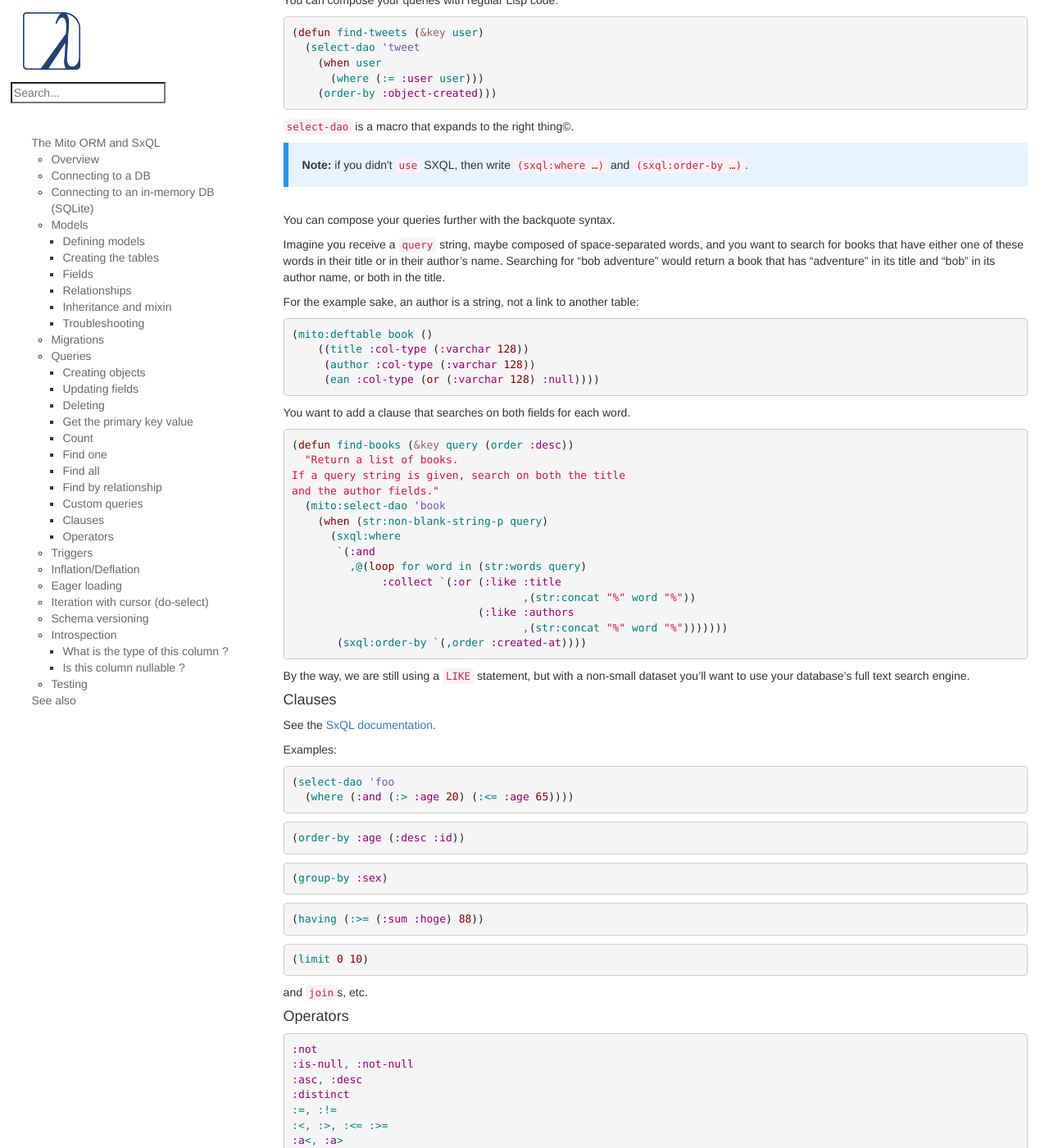
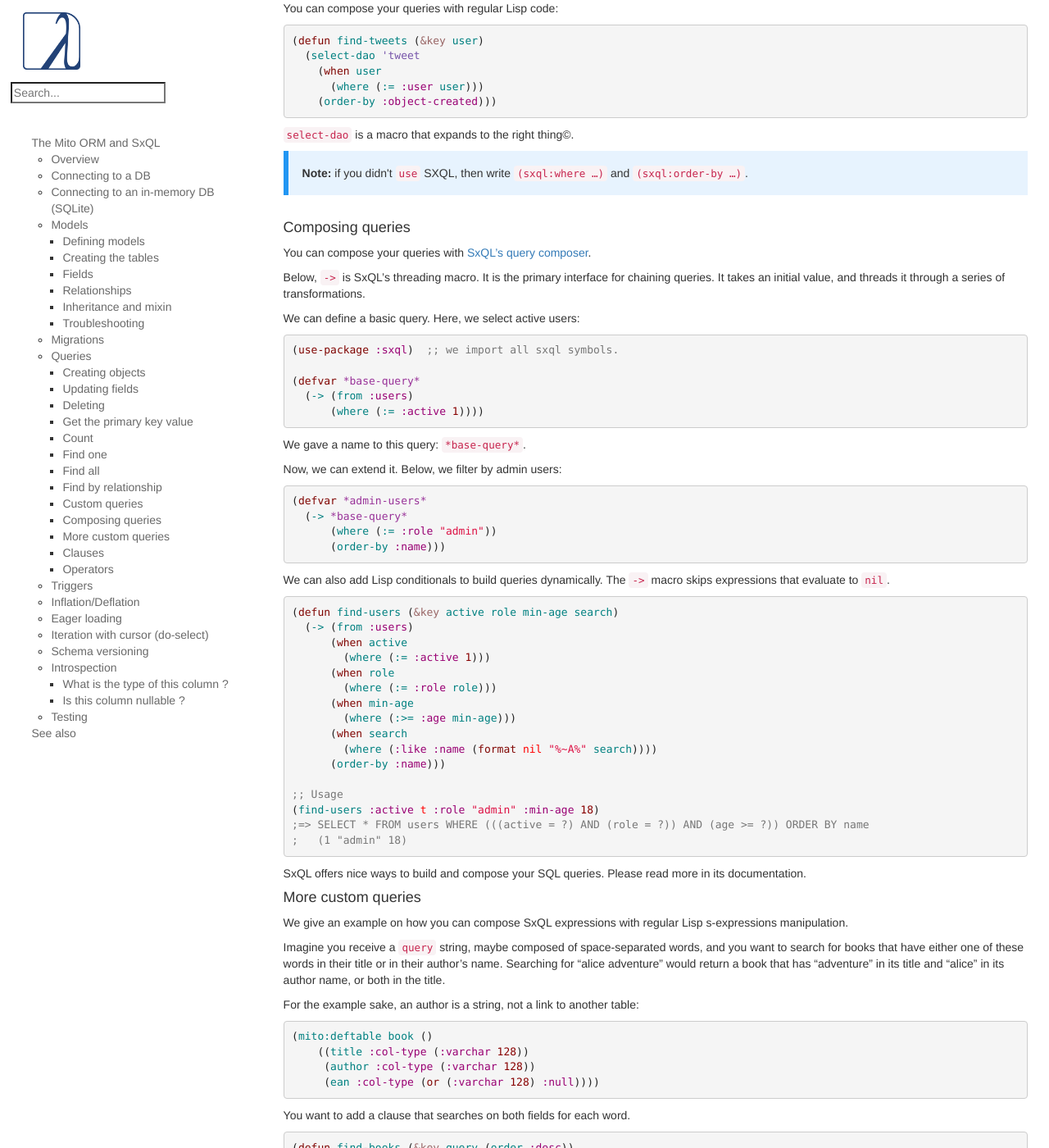
Before and after one commit to LispCookbook/cl-cookbook, a Jekyll site: the page built from databases.md, in a window 1280 px wide and 1400 px high, scrolled down 8948 px. Shown: the whole window at 82% size. Built offline with Jekyll 4.4.1, drawn with Linux system fonts in a browser that asks for light colours; some of the changed text lies outside the part shown.

Commit message:
databases: mention SxQL queries composer
fixes https://github.com/LispCookbook/cl-cookbook/issues/604

````diff
--- a/databases.md
+++ b/databases.md
@@ -493,15 +493,17 @@ Do the two steps above at once:
 (mito:create-dao 'user :name "Eitaro Fukamachi" :email "e.arrows@gmail.com")
 ~~~
 
-You should not export the `user` class and create objects outside of
-its package (it is good practice anyway to keep all database-related
-operations in say a `models` package and file). You should instead use
-a helper function:
+We advise you don't export the `user` symbol but use a helper function
+to create a user instead.
 
 ~~~lisp
 (defun make-user (&key name)
   (make-instance 'user :name name))
 ~~~
+
+It is good practice anyway to encapsulate all database-related operations in,
+say, a `models` package and file.
+
 
 #### Updating fields
 
@@ -626,13 +628,71 @@ You can compose your queries with regular Lisp code:
 <br>
 <!-- epub-exclude-end -->
 
-You can compose your queries further with the backquote syntax.
+#### Composing queries
+
+You can compose your queries with [SxQL's query composer](https://github.com/fukamachi/sxql/blob/master/COMPOSER.md).
+
+Below, `->` is SxQL's threading macro. It is the primary interface for
+chaining queries. It takes an initial value, and threads it through a
+series of transformations.
+
+We can define a basic query. Here, we select active users:
+
+```lisp
+(use-package :sxql)  ;; we import all sxql symbols.
+
+(defvar *base-query*
+  (-> (from :users)
+      (where (:= :active 1))))
+```
+
+We gave a name to this query: `*base-query*`.
+
+Now, we can extend it. Below, we filter by admin users:
+
+```lisp
+(defvar *admin-users*
+  (-> *base-query*
+      (where (:= :role "admin"))
+      (order-by :name)))
+```
+
+We can also add Lisp conditionals to build queries dynamically. The
+`->` macro skips expressions that evaluate to `nil`.
+
+```lisp
+(defun find-users (&key active role min-age search)
+  (-> (from :users)
+      (when active
+        (where (:= :active 1)))
+      (when role
+        (where (:= :role role)))
+      (when min-age
+        (where (:>= :age min-age)))
+      (when search
+        (where (:like :name (format nil "%~A%" search))))
+      (order-by :name)))
+
+;; Usage
+(find-users :active t :role "admin" :min-age 18)
+;=> SELECT * FROM users WHERE (((active = ?) AND (role = ?)) AND (age >= ?)) ORDER BY name
+;   (1 "admin" 18)
+```
+
+SxQL offers nice ways to build and compose your SQL queries. Please
+read more in its documentation.
+
+
+#### More custom queries
+
+We give an example on how you can compose SxQL expressions with
+regular Lisp s-expressions manipulation.
 
 Imagine you receive a `query` string, maybe composed of
 space-separated words, and you want to search for books that have
 either one of these words in their title or in their author's
-name. Searching for "bob adventure" would return a book that has
-"adventure" in its title and "bob" in its author name, or both in the
+name. Searching for "alice adventure" would return a book that has
+"adventure" in its title and "alice" in its author name, or both in the
 title.
 
 For the example sake, an author is a string, not a link to another table:
````
Also changed, not shown: variables.md (+3 -3 lines).
